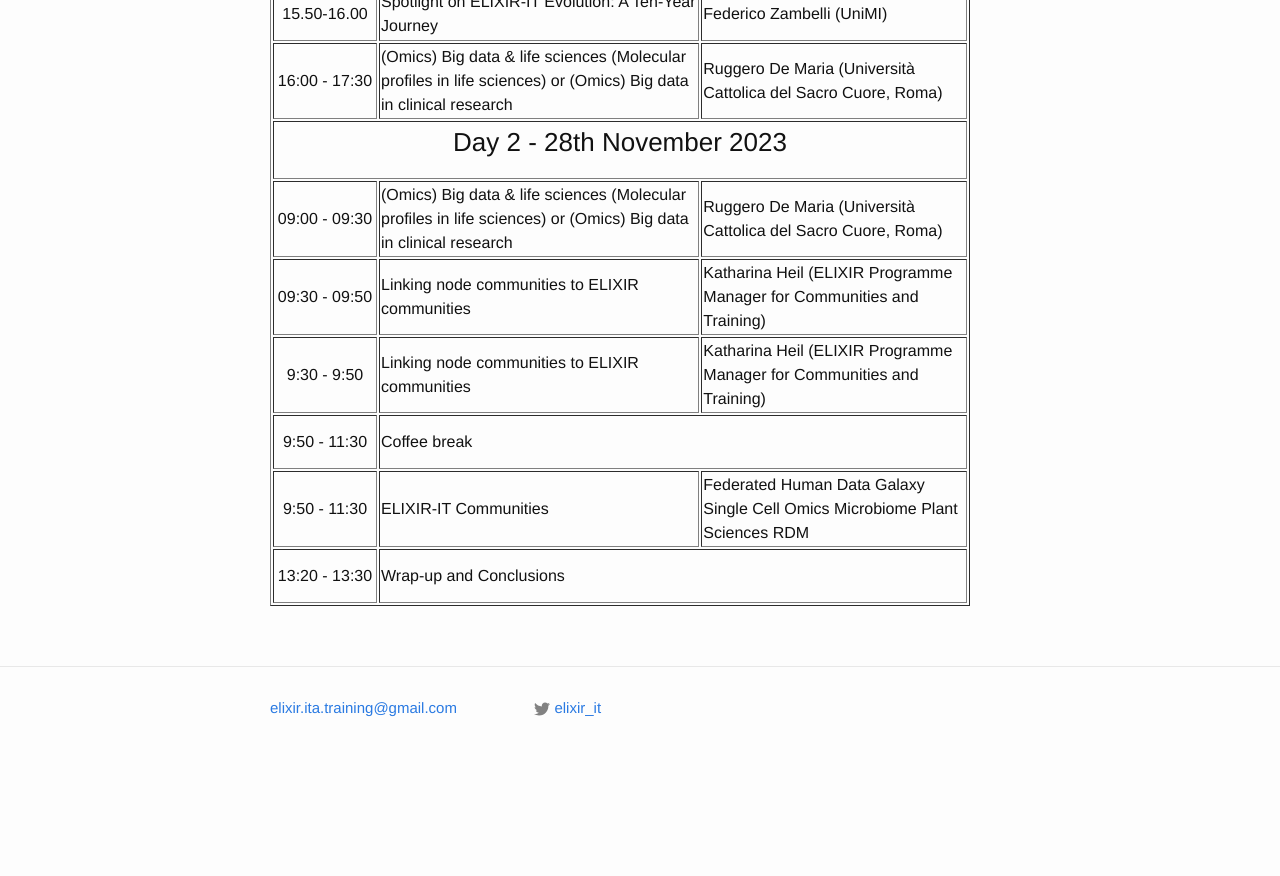
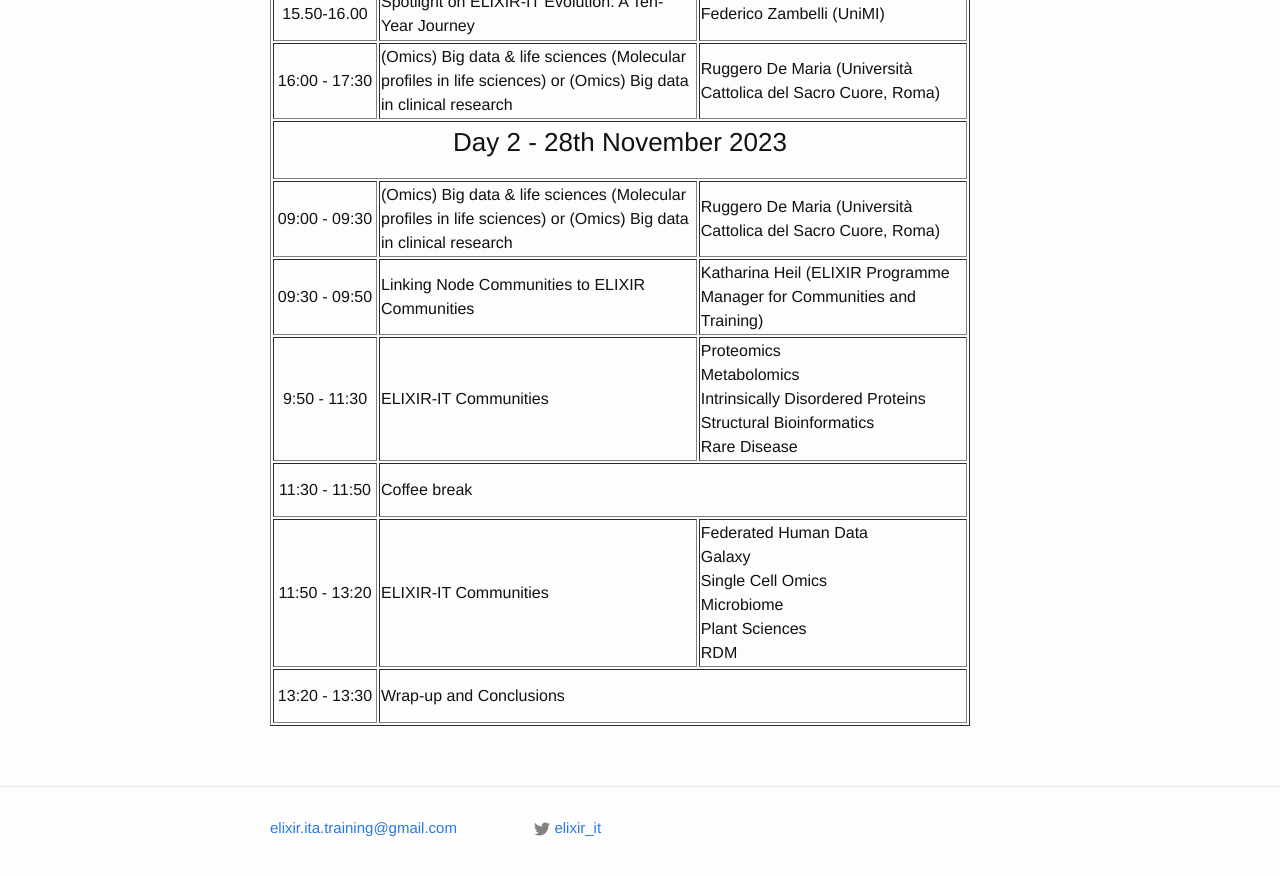
Before and after one commit to ELIXIR-IIB-training/website, a Jekyll site: the page built from _posts/2023-11-27-All_Hands_2023.md, in a window 1280 px wide and 900 px high, scrolled down 2655 px. Shown: the top 876 px of the window. Built offline with Jekyll 4.4.1, drawn with Linux system fonts in a browser that asks for light colours; before the commit the page ends 3435 px from its top, so only the background shows below that.

Commit message:
Update 2023-11-27-All_Hands_2023.md

```diff
--- a/_posts/2023-11-27-All_Hands_2023.md
+++ b/_posts/2023-11-27-All_Hands_2023.md
@@ -105,25 +105,36 @@ The event will be followed by two parallel workshops on 28th - 29th November 202
    <td height="50">(Omics) Big data & life sciences (Molecular profiles in life sciences) or (Omics) Big data in clinical research</td>
    <td height="50">Ruggero De Maria (Università Cattolica del Sacro Cuore, Roma)</td>
   </tr>
-
   <tr>
    <td height="50" width="100" align=center>09:30 - 09:50</td>
-   <td height="50">Linking node communities to ELIXIR communities</td>
+   <td height="50">Linking Node Communities to ELIXIR Communities</td>
    <td height="50">Katharina Heil (ELIXIR Programme Manager for Communities and Training) </td>
   </tr>
   <tr>
-    <td height="50" width="100" align=center>9:30 - 9:50</td>
-    <td height="50">Linking node communities to ELIXIR communities</td>
-    <td height="50">Katharina Heil (ELIXIR Programme Manager for Communities and Training)</td>
+    <td height="50" width="100" align=center>9:50 - 11:30</td>
+    <td height="50">ELIXIR-IT Communities</td>
+    <td height="50">
+      Proteomics <br>
+      Metabolomics <br>
+      Intrinsically Disordered Proteins <br>
+      Structural Bioinformatics <br>
+      Rare Disease <br>
+</td>
   </tr>
    <tr>
-    <td height="50" width="100" align=center>9:50 - 11:30</td>
+    <td height="50" width="100" align=center>11:30 - 11:50</td>
     <td colspan="3" height="50"> Coffee break</td>
    </tr>
   <tr>
-    <td height="50" width="100" align=center>9:50 - 11:30</td>
+    <td height="50" width="100" align=center>11:50 - 13:20</td>
     <td height="50">ELIXIR-IT Communities</td>
-    <td height="50">Federated Human Data Galaxy Single Cell Omics Microbiome Plant Sciences RDM </td>
+    <td height="50">
+      Federated Human Data <br>
+      Galaxy <br>
+      Single Cell Omics <br>
+      Microbiome <br>
+      Plant Sciences <br>
+      RDM </td>
   </tr>
   <tr>
     <td height="50" width="100" align=center>13:20 - 13:30</td>
```
